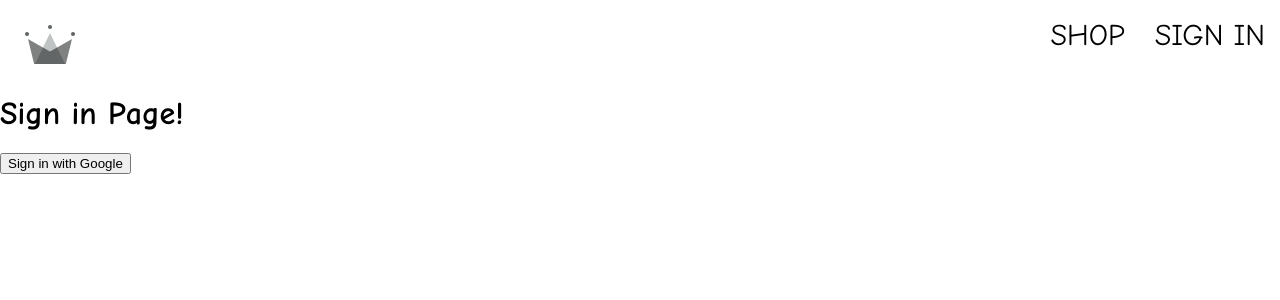
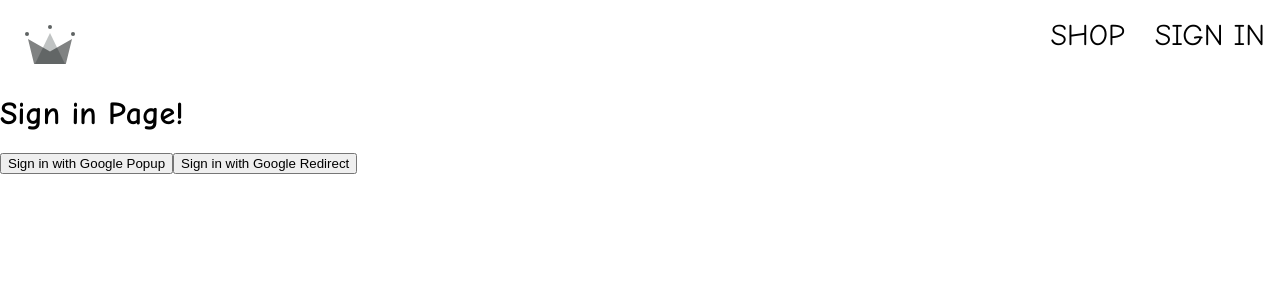
Before and after one commit to Zetrai/eCommmerce-React-Project, a React (Create React App) app in the folder royal-clothing/: page /sign-in in a window 1280 px wide. Shown: the top 300 px of the page. Built offline with nearby package versions, Linux system fonts and the light colour scheme.

Commit message:
sign in using redirect method

```diff
--- a/royal-clothing/src/routes/sign-in/sign-in.component.jsx
+++ b/royal-clothing/src/routes/sign-in/sign-in.component.jsx
@@ -1,17 +1,36 @@
+import { useEffect } from 'react';
+import { getRedirectResult } from 'firebase/auth';
+
 import {
+  auth,
+  signInWithGoogleRedirect,
   signInWithGooglePopup,
   createUserDocumentFromAuth,
 } from '../../utils/firebase/firebase.utils';
 
 const SignIn = () => {
+  useEffect(() => {
+    async function func() {
+      const response = await getRedirectResult(auth);
+      if (response) {
+        const userDocRef = await createUserDocumentFromAuth(response.user);
+      }
+      console.log(response);
+    }
+    func();
+  }, []);
   const logGoogleUser = async () => {
     const { user } = await signInWithGooglePopup();
     const userDocRef = await createUserDocumentFromAuth(user);
   };
+
   return (
     <div>
       <h1>Sign in Page!</h1>
-      <button onClick={logGoogleUser}>Sign in with Google</button>
+      <button onClick={logGoogleUser}>Sign in with Google Popup</button>
+      <button onClick={signInWithGoogleRedirect}>
+        Sign in with Google Redirect
+      </button>
     </div>
   );
 };
--- a/royal-clothing/src/utils/firebase/firebase.utils.js
+++ b/royal-clothing/src/utils/firebase/firebase.utils.js
@@ -20,13 +20,16 @@
 // Initialize Firebase
 const firebaseApp = initializeApp(firebaseConfig);
 
-const provider = new GoogleAuthProvider();
-provider.setCustomParameters({
+const googleProvider = new GoogleAuthProvider();
+googleProvider.setCustomParameters({
   prompt: 'select_account',
 });
 
 export const auth = getAuth();
-export const signInWithGooglePopup = () => signInWithPopup(auth, provider);
+export const signInWithGooglePopup = () =>
+  signInWithPopup(auth, googleProvider);
+export const signInWithGoogleRedirect = () =>
+  signInWithRedirect(auth, googleProvider);
 
 export const db = getFirestore();
 
```
Also changed, not shown: royal-clothing/changeLog.txt.
